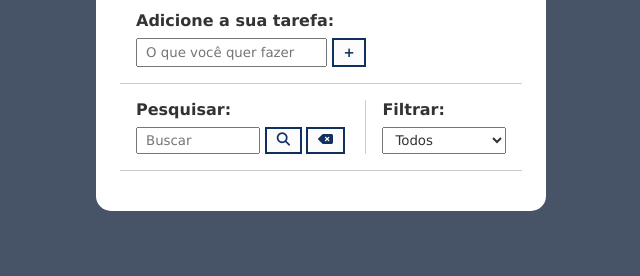
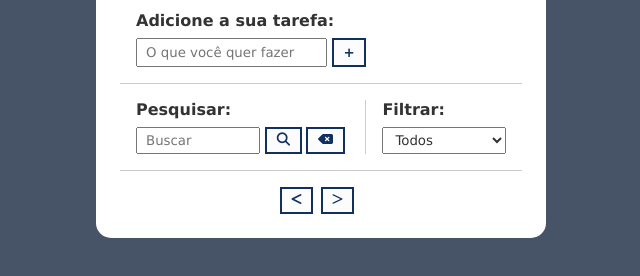
Before and after one commit to Assis-S-M/Todo-app, a plain HTML site: page index.html in a window 1280 px wide. Shown: the part 132-408 px from the top of the page, without its empty margins (319-959 px from the left). Drawn offline with Linux system fonts and the light colour scheme.

Commit message:
Add files via upload

```diff
--- a/index.html
+++ b/index.html
@@ -65,8 +65,8 @@
         </div>
 
         <div id="paginas">
-            <!-- <button class="pageDown"><i class="fa-solid fa-less-than"></i></button>
-            <button class="pageUp"><i class="fa-regular fa-greater-than"></i></button> -->
+            <button class="pageDown"><i class="fa-solid fa-less-than"></i></button>
+            <button class="pageUp"><i class="fa-regular fa-greater-than"></i></button>
         </div>
     </div>
 </body>
```
